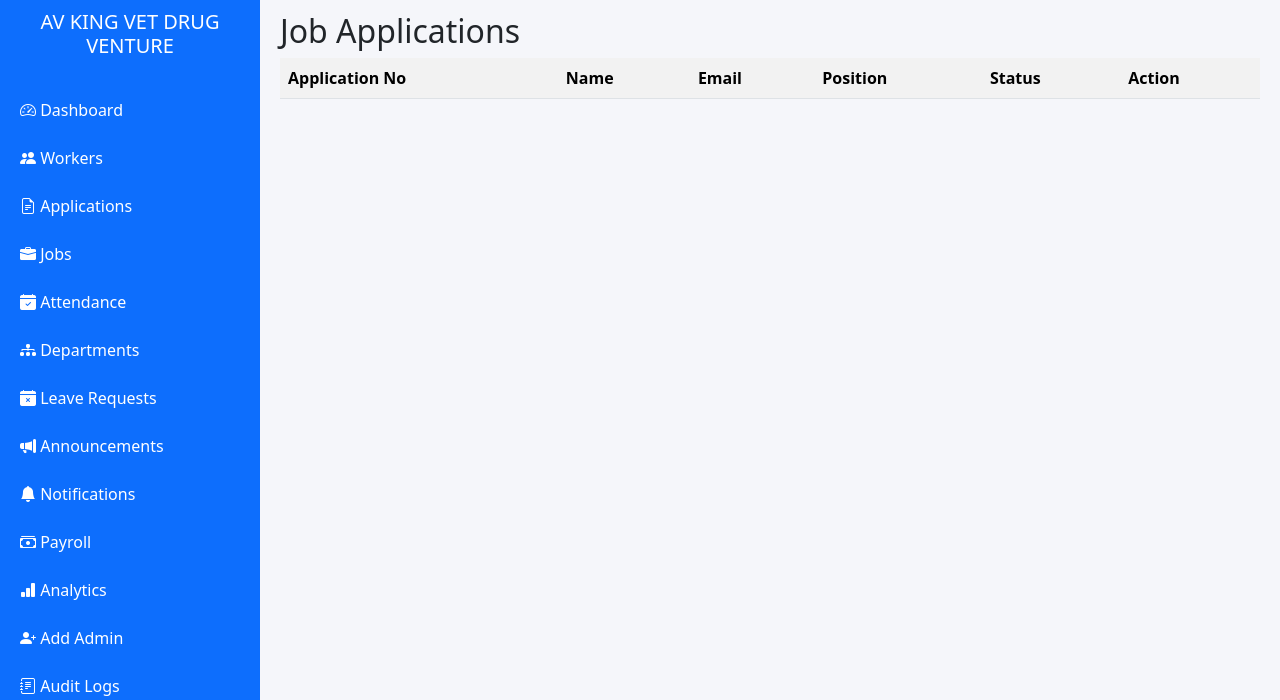
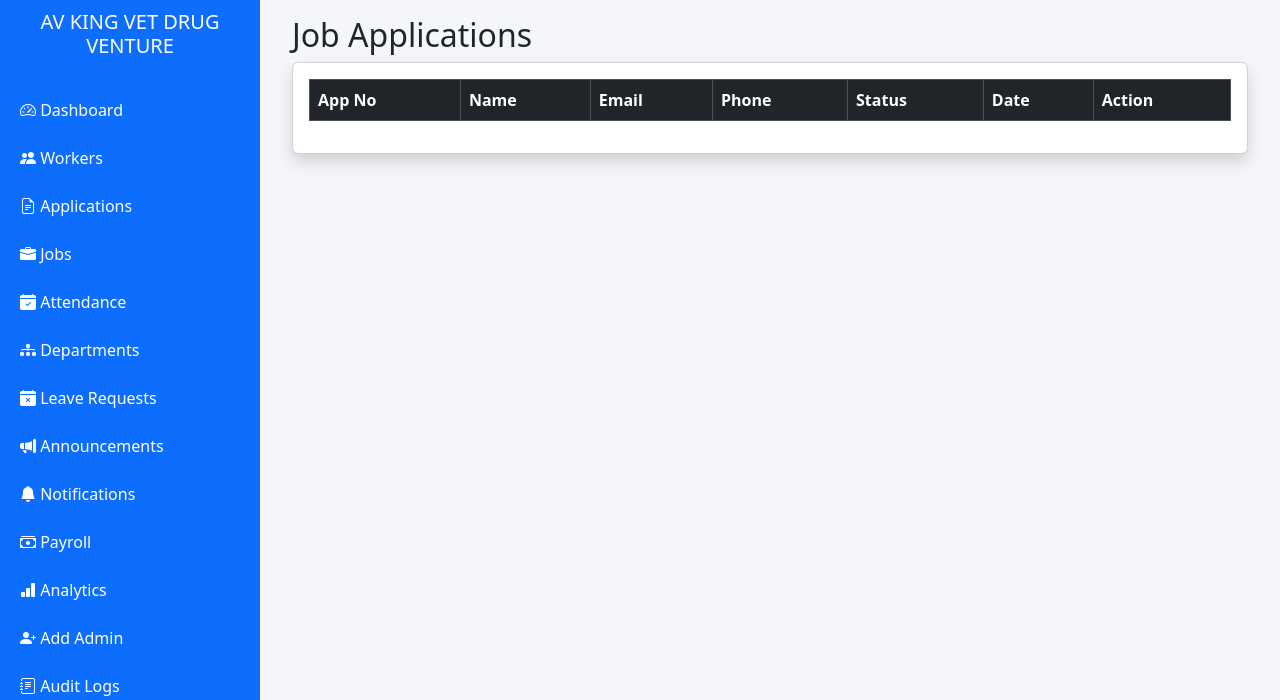
Before and after one commit to ifelodun/AV-KING-WORKER-FORM, a Flask app: page /applications in a window 1280 px wide. Shown: the part 100-800 px from the top of the page. Run offline with Flask 3, Linux system fonts and the light colour scheme; a user stored in the database is signed in; data comes from the database, SQL or seed files in the repository; data that the repository does not hold is empty.

Commit message:
Refactor job applications table layout and structure

```diff
--- a/templates/applications.html
+++ b/templates/applications.html
@@ -2,68 +2,119 @@
 
 {% block content %}
 
-<h2>Job Applications</h2>
+<div class="container-fluid mt-4">
 
-<table class="table table-striped">
+    <h2>
+        Job Applications
+    </h2>
+
+    <div class="card shadow">
+
+        <div class="card-body">
+
+            <div class="table-responsive">
+
+                <table class="table table-bordered table-hover">
+
+                    <thead class="table-dark">
 
                         <tr>
 
-<th>Application No</th>
+                            <th>App No</th>
                             <th>Name</th>
                             <th>Email</th>
-<th>Position</th>
+                            <th>Phone</th>
                             <th>Status</th>
+                            <th>Date</th>
                             <th>Action</th>
 
                         </tr>
 
-{% for application in applications %}
+                    </thead>
+
+                    <tbody>
+
+                    {% for app in applications %}
 
                         <tr>
 
                             <td>
-{{application.application_number}}
+                                {{ app.application_number }}
                             </td>
 
                             <td>
-{{application.fullname}}
+                                {{ app.fullname }}
                             </td>
 
                             <td>
-{{application.email}}
+                                {{ app.email }}
                             </td>
 
                             <td>
-{{application.position}}
-</td>
-
-<td>
-{{application.status}}
+                                {{ app.phone }}
                             </td>
 
                             <td>
 
-<a
-href="/schedule-interview/{{application.id}}"
-class="btn btn-primary btn-sm">
+                                {% if app.status == "approved" %}
 
-Interview
+                                <span class="badge bg-success">
+                                    Approved
+                                </span>
+
+                                {% elif app.status == "rejected" %}
+
+                                <span class="badge bg-danger">
+                                    Rejected
+                                </span>
+
+                                {% elif app.status == "interview_scheduled" %}
+
+                                <span class="badge bg-warning">
+                                    Interview Scheduled
+                                </span>
+
+                                {% else %}
+
+                                <span class="badge bg-secondary">
+                                    Pending
+                                </span>
+
+                                {% endif %}
+
+                            </td>
+
+                            <td>
+                                {{ app.created_at.strftime('%d-%m-%Y') }}
+                            </td>
+
+                            <td>
+
+                                <a href="/view-application/{{ app.id }}"
+                                   class="btn btn-info btn-sm">
+
+                                    View
 
                                 </a>
 
-<a
-href="/approve-application/{{application.id}}"
+                                <a href="/approve-application/{{ app.id }}"
                                    class="btn btn-success btn-sm">
 
                                     Approve
 
                                 </a>
 
-<a
-href="/reject-application/{{application.id}}"
+                                <a href="/reject-application/{{ app.id }}"
                                    class="btn btn-danger btn-sm">
 
                                     Reject
+
+                                </a>
+
+                                <a href="/schedule-interview/{{ app.id }}"
+                                   class="btn btn-warning btn-sm">
+
+                                    Interview
 
                                 </a>
 
@@ -73,6 +124,16 @@ Reject
 
                     {% endfor %}
 
+                    </tbody>
+
                 </table>
 
+            </div>
+
+        </div>
+
+    </div>
+
+</div>
+
 {% endblock %}
```
Lines whose indentation alone changed are shown as unchanged.
